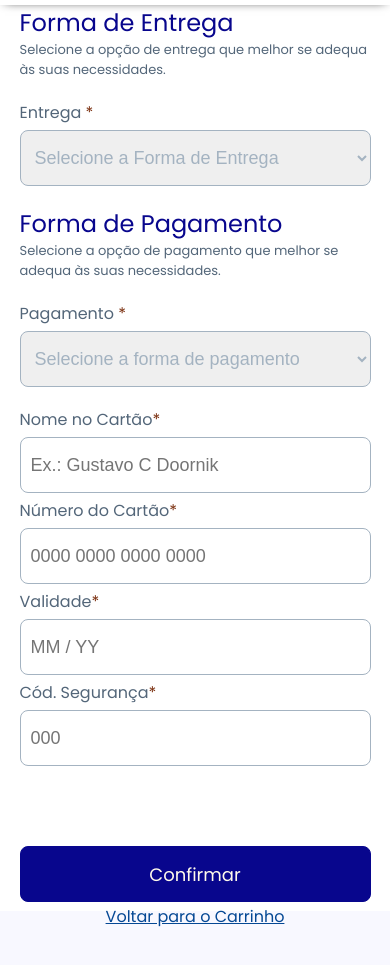
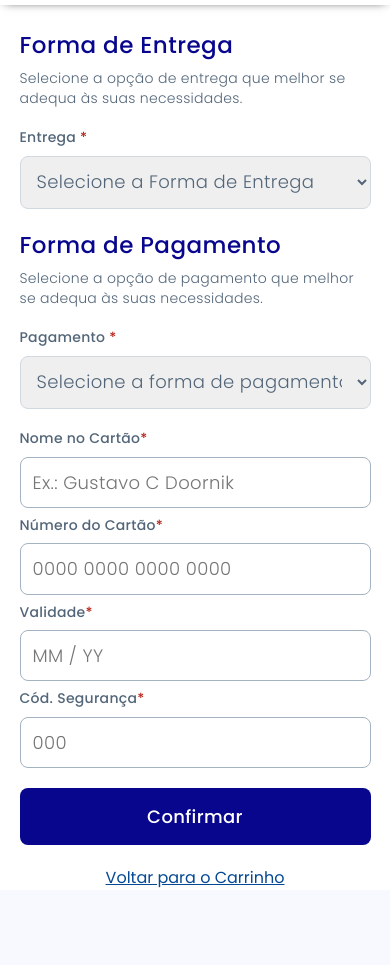
Before and after one commit to ibmec-tech-2-periodo-2025-2/Projeto-BulbeShop-Grupo4, a plain HTML site: page PAGAMENTO/pagamento.html in a window 390 px wide. Shown: the part 65-1030 px from the top of the page. Drawn offline with Linux system fonts and the light colour scheme.

Commit message:
feat: melhorei o meu cod para ficar menos bagunçado e arrumei os seletores, inputs, tamanho dos textos, cores

```diff
--- a/PAGAMENTO/pagamento.css
+++ b/PAGAMENTO/pagamento.css
@@ -13,96 +13,119 @@
         --M1: #F4F3DE; --M2: #E0DC6A; --M3: #DF7145; --M4: #C4DFC9; --M5: #4F9358; --M6: #396439; --M7: #3B63A9; --M8: #2C2D7A;
         --Fundo:#f8f8ff;
     }
-    body{
+    main {
+        gap: 32px;
+        margin-top: 70px;
+        padding-top: 24px;
+    }
+
+    body {
         background-color: var(--Fundo);
     }
-    .d_entregas{
+
+    .d_entregas,
+    .d_pagamentos,
+    .credito {
         display: flex;
         flex-direction: column;
         align-items: flex-start;
         justify-content: center;
-        gap: 5px;
+        gap: 8px;
         width: 90%;
+        border-radius: 8px;
     }
-    .d_pagamentos{
-        /* border: 2px solid green; */
 
-        display: flex;
-        align-items: flex-start;
-        justify-content: center;
-        flex-direction: column;
-        gap: 5px;
-        width: 90%;
-    }
-    .credito{
-        /* border: 1px solid black; */
-        border-radius: 8px;
-        display: flex;
-        flex-direction: column;
-        align-items: flex-start;
-        justify-content: center;
-        gap: 5px;
-        width: 90%;
-    }
-    .b_confirmar{
-        margin-top: 60px;
-        border: 1px solid var(--AU700);
+    .b_confirmar {
         background-color: var(--AU700);
-        color: var(--A50);
-        font-size: large;
+        color: var(--branco);
+        font-family: 'Poppins', sans-serif;
+        font-weight: 500;
+        font-size: 18px;
+        line-height: 140%;
+        letter-spacing: 0.02em;
+
         display: flex;
         align-items: center;
         justify-content: center;
         width: 90%;
-        height: 56px;
+        padding: 16px 12px;
+
         border-radius: 8px;
+        border: none;
+        box-sizing: border-box;
         cursor: pointer;
         text-decoration: none;
     }
-    .corpo_pagamento{
+
+    .corpo_pagamento {
         display: flex;
         align-items: center;
         justify-content: center;
         gap: 20px;
     }
-    .voltar{
-        margin: -18px;
+
+    .voltar {
         color: var(--AC700);
+        text-align: center;
     }
-    #seletor{
-       width: 100%;
-        height: 56px;
+
+    .seletor,
+    #seletor,
+    #num_cc {
+        width: 100%;
+        padding: 12px;
         border-radius: 8px;
-        font-size: large;
+
+        font-family: 'Poppins', sans-serif;
+        font-weight: 300;
+        font-size: 18px;
+        line-height: 140%;
+        letter-spacing: 0.02em;
+
         color: var(--C300);
         border: 1px solid var(--C300);
-        padding-left: 10px;
+        box-sizing: border-box;
     }
-    .fontep{
-        font-size: small;
+
+
+    .seletor:valid,
+    #seletor:valid {
         color: var(--C600);
+        border: 1px solid var(--C100);
     }
-    .fonteh{
-        font-size: x-large;
+
+    .fontep {
+        font-size: 14px;
+        font-weight: 300;
+        color: var(--C600);
+        line-height: 140%;
+        letter-spacing: 0.02em;
+    }
+
+    .fonteh {
+        font-size: 23px;
+        font-weight: 500;
         color: var(--AU700);
+        line-height: 140%;
+        letter-spacing: 0.02em;
     }
-    .tamanhodiv{
+
+    .tamanhodiv {
         width: 90%;
+        display: flex;
+        flex-direction: column;
+        gap: 8px;
     }
-    .obrigatorio{
-        color: var(--A900);
+
+    .obrigatorio {
+        color: var(--E700);
     }
-    label{
-        font-size: medium;
+
+    label {
+        font-size: 14px;
+        font-weight: 500;
         color: var(--C600);
-    }
-    #num_cc{
-        width: 100%;
-        height: 56px;
-        border-radius: 8px;
-        font-size: large;
-        color: var(--C300);
-        border: 1px solid var(--C300);
-        padding-left: 10px;
+        line-height: 140%;
+        letter-spacing: 0.02em;
     }
 }
```
